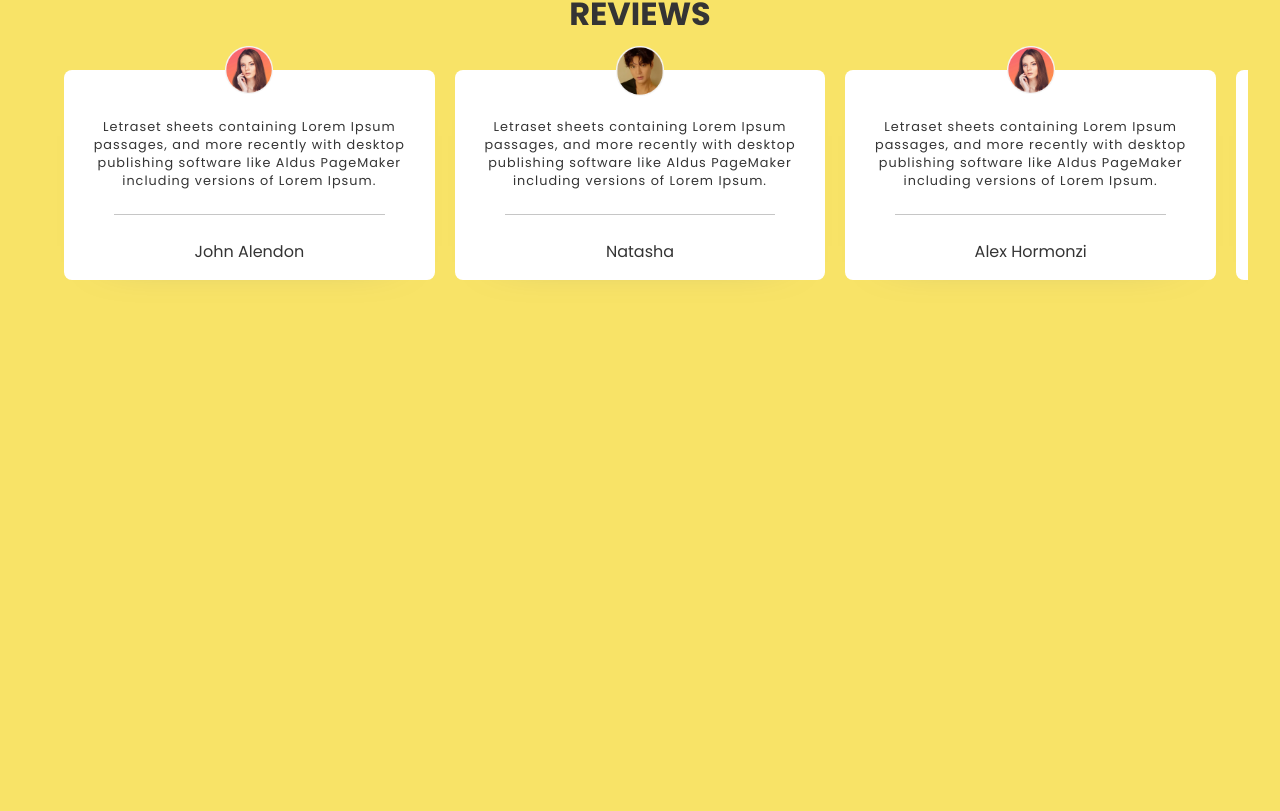
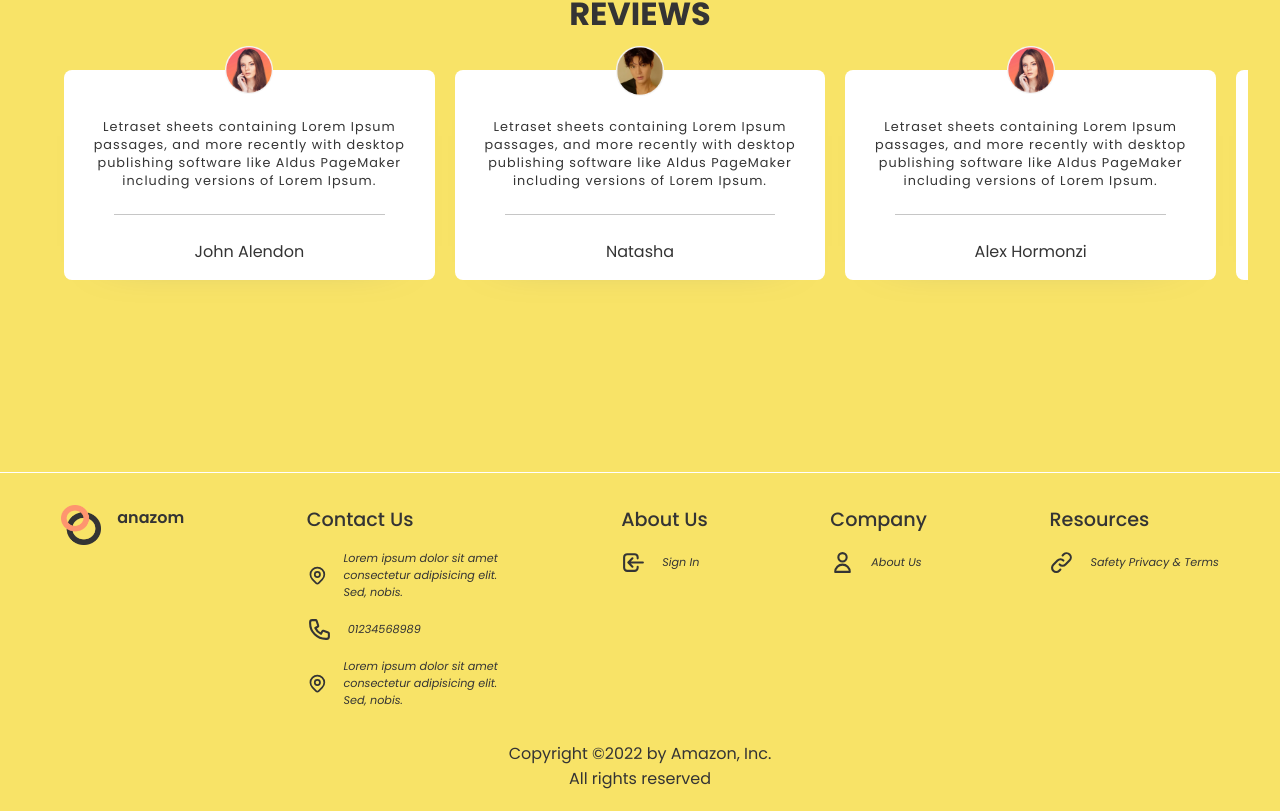
Before and after one commit to wabbi-khan/modern-ecommerce, a React (Create React App) app: page / in a window 1280 px wide. Shown: the part 2049-2860 px from the top of the page. Before the commit the page ends 2425 px from the top, so only its background shows below. Built offline with nearby package versions, Linux system fonts and the light colour scheme.

Commit message:
footer com

```diff
--- a/src/App.jsx
+++ b/src/App.jsx
@@ -1,4 +1,5 @@
 import "./App.css";
+import Footer from "./components/footer/Footer";
 import Header from "./components/header/Header";
 import Hero from "./components/hero/Hero";
 import Products from "./components/products/Products";
@@ -15,6 +16,7 @@ function App() {
       <Virtual />
       <Products />
       <Testimonials />
+      <Footer />
     </div>
   );
 }
--- a/src/components/footer/Footer.jsx
+++ b/src/components/footer/Footer.jsx
@@ -1,9 +1,80 @@
 import React from "react";
 import Logo from "../../assets/logo.png";
-import {} from "@heroicons/react/outline";
+import {
+  InboxIcon,
+  PhoneIcon,
+  LocationMarkerIcon,
+  LoginIcon,
+  UserIcon,
+  LinkIcon,
+} from "@heroicons/react/outline";
 import css from "./Footer.module.css";
 const Footer = () => {
-  return <div>Footer</div>;
+  return (
+    <div className={css.footerWrapper}>
+      <hr />
+      <div className={css.footer}>
+        <div className={css.logo}>
+          <img src={Logo} alt='logo' />
+          <span>anazom</span>
+        </div>
+        <div className={css.block}>
+          <div className={css.detail}>
+            <span>Contact Us</span>
+            <span className={css.pngLine}>
+              <LocationMarkerIcon className={css.icon} />
+              <span>
+                Lorem ipsum dolor sit amet consectetur adipisicing elit. Sed,
+                nobis.
+              </span>
+            </span>
+            <span className={css.pngLine}>
+              <PhoneIcon className={css.Picon} />
+              <span>01234568989</span>
+            </span>
+            <span className={css.pngLine}>
+              <LocationMarkerIcon className={css.icon} />
+              <span>
+                Lorem ipsum dolor sit amet consectetur adipisicing elit. Sed,
+                nobis.
+              </span>
+            </span>
+          </div>
+        </div>
+        <div className={css.block}>
+          <div className={css.detail}>
+            <span>About Us</span>
+            <span className={css.pngLine}>
+              <LoginIcon className={css.Licon} />
+              <span>Sign In</span>
+            </span>
+          </div>
+        </div>
+        <div className={css.block}>
+          <div className={css.detail}>
+            <span>Company</span>
+            <span className={css.pngLine}>
+              <UserIcon className={css.Licon} />
+              <span>About Us</span>
+            </span>
+          </div>
+        </div>
+        <div className={css.block}>
+          <div className={css.detail}>
+            <span>Resources</span>
+            <span className={css.pngLine}>
+              <LinkIcon className={css.Licon} />
+              <span>Safety Privacy & Terms</span>
+            </span>
+          </div>
+        </div>
+      </div>
+      <div className={css.copyRight}>
+        <span>Copyright &copy;2022 by Amazon, Inc.</span>
+        <span>All rights reserved</span>
+      </div>
+    </div>
+  );
 };
 
 export default Footer;
--- /dev/null
+++ b/src/components/footer/Footer.module.css
@@ -0,0 +1,89 @@
+.footerWrapper {
+    width: 100%;
+    margin-top: 5rem;
+    padding-bottom: 20px;
+}
+
+.footerWrapper>hr {
+    width: 100%;
+    height: 1px;
+    border: none;
+    background-color: white;
+    margin-top: 1rem;
+}
+
+.footer {
+    display: flex;
+    width: 100%;
+    justify-content: space-around;
+    margin-top: 2rem;
+}
+
+.logo {
+    display: flex;
+    align-items: flex-start;
+    gap: 1rem;
+}
+
+.logo>img {
+    width: 2.5rem;
+    height: 2.5rem;
+}
+
+.logo>span {
+    font-weight: 600;
+    font-size: 1rem;
+}
+
+.block {
+    display: flex;
+    flex-direction: column;
+    gap: 1rem;
+    max-width: 12rem;
+}
+
+.detail {
+    display: flex;
+    flex-direction: column;
+    width: inherit;
+    font-size: 0.7rem;
+    gap: 1rem;
+    font-style: italic;
+}
+
+.detail>span:nth-of-type(1) {
+    font-weight: 500;
+    font-style: normal;
+    font-size: 1.2rem;
+}
+
+.pngLine:hover {
+    cursor: pointer;
+}
+
+.pngLine {
+    display: flex;
+    gap: 1rem;
+    align-items: center;
+}
+
+.icon {
+    width: 50px;
+}
+
+.Picon {
+    width: 25px;
+}
+
+.Licon {
+    width: 25px;
+}
+
+.copyRight {
+    display: flex;
+    flex-direction: column;
+    width: 100%;
+    text-align: center;
+    font-size: 1rem;
+    margin-top: 2rem;
+}
```
